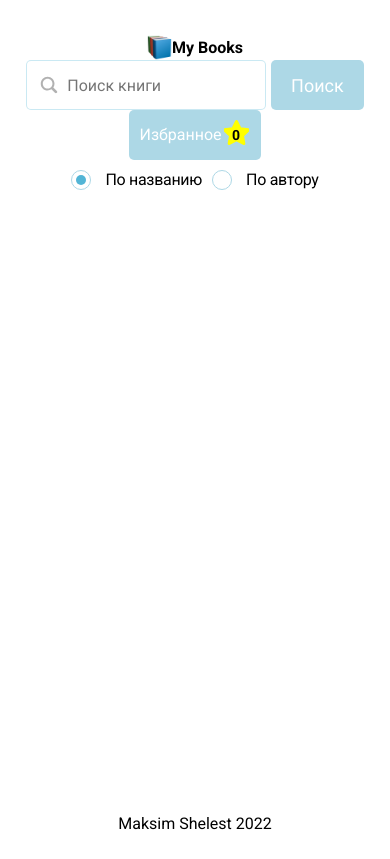
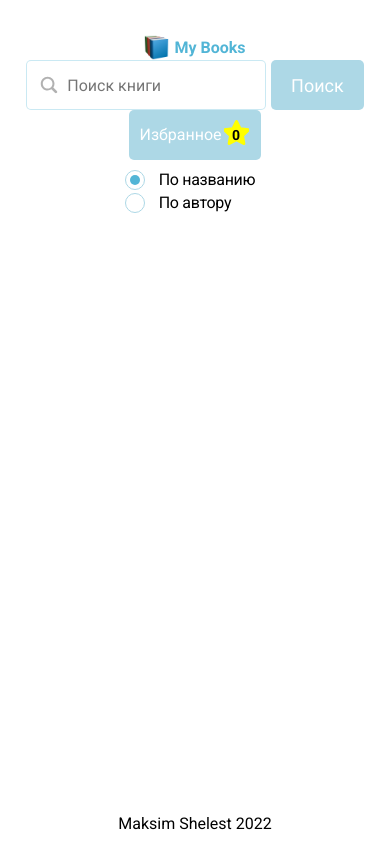
Before and after one commit to MaxShelest88/books-app, a React (Create React App) app: page / in a window 390 px wide. Built offline with nearby package versions, Linux system fonts and the light colour scheme.

Commit message:
styles fix

```diff
--- a/src/components/Header/Header.module.scss
+++ b/src/components/Header/Header.module.scss
@@ -40,4 +40,7 @@
 	:not(:last-child){
 		margin: 0px 10px 0px 0px;
 	}
+	@media (max-width: 768px) {
+		flex-direction: column;
+	}
 }
--- a/src/components/Logo/Logo.module.scss
+++ b/src/components/Logo/Logo.module.scss
@@ -1,9 +1,12 @@
+@import "../../scss/variables";
+
 .logo {
 	display: flex;
 	align-items: center;
 	span {
-		color: black;
+		color: $lightBlue;
 		font-weight: 700;
+		padding: 0px 0px 0px 5px;
 	}
 }
 
--- a/src/components/UI/InputRadio/InputRadio.module.scss
+++ b/src/components/UI/InputRadio/InputRadio.module.scss
@@ -13,8 +13,6 @@
 	left: 0;
 	top: 0;
 	visibility: hidden;
-	&:checked + .text:before {
-	}
 	&:checked + .text:after {
 		transform: scale(1);
 	}
--- a/src/pages/PageBook/PageBook.module.scss
+++ b/src/pages/PageBook/PageBook.module.scss
@@ -1,10 +1,13 @@
 .book {
 	padding: 100px 0;
-	display: grid;
-	column-gap: 50px;
-	grid-template-columns: 200px 1fr;
-	grid-template-rows: 1fr;
-	grid-template-areas: "image" "content";
+
+	@media (min-width: 768px) {
+		display: grid;
+		column-gap: 50px;
+		grid-template-columns: 200px 1fr;
+		grid-template-rows: 1fr;
+		grid-template-areas: "image" "content";
+	}
 }
 
 .img {
```
